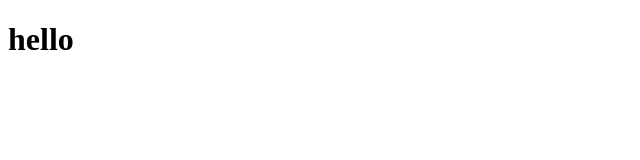
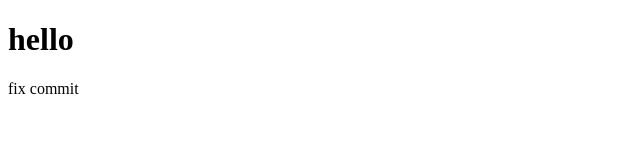
Before and after one commit to TranAnPhuc/duan4, a plain HTML site: page index.html in a window 1280 px wide. Shown: the full height of the page, 0-640 px from the left. Drawn offline with Linux system fonts and the light colour scheme.

Commit message:
commint 2nd

```diff
--- a/index.html
+++ b/index.html
@@ -7,5 +7,6 @@
   </head>
   <body>
     <h1>hello</h1>
+    <p>fix commit</p>
   </body>
 </html>
```
